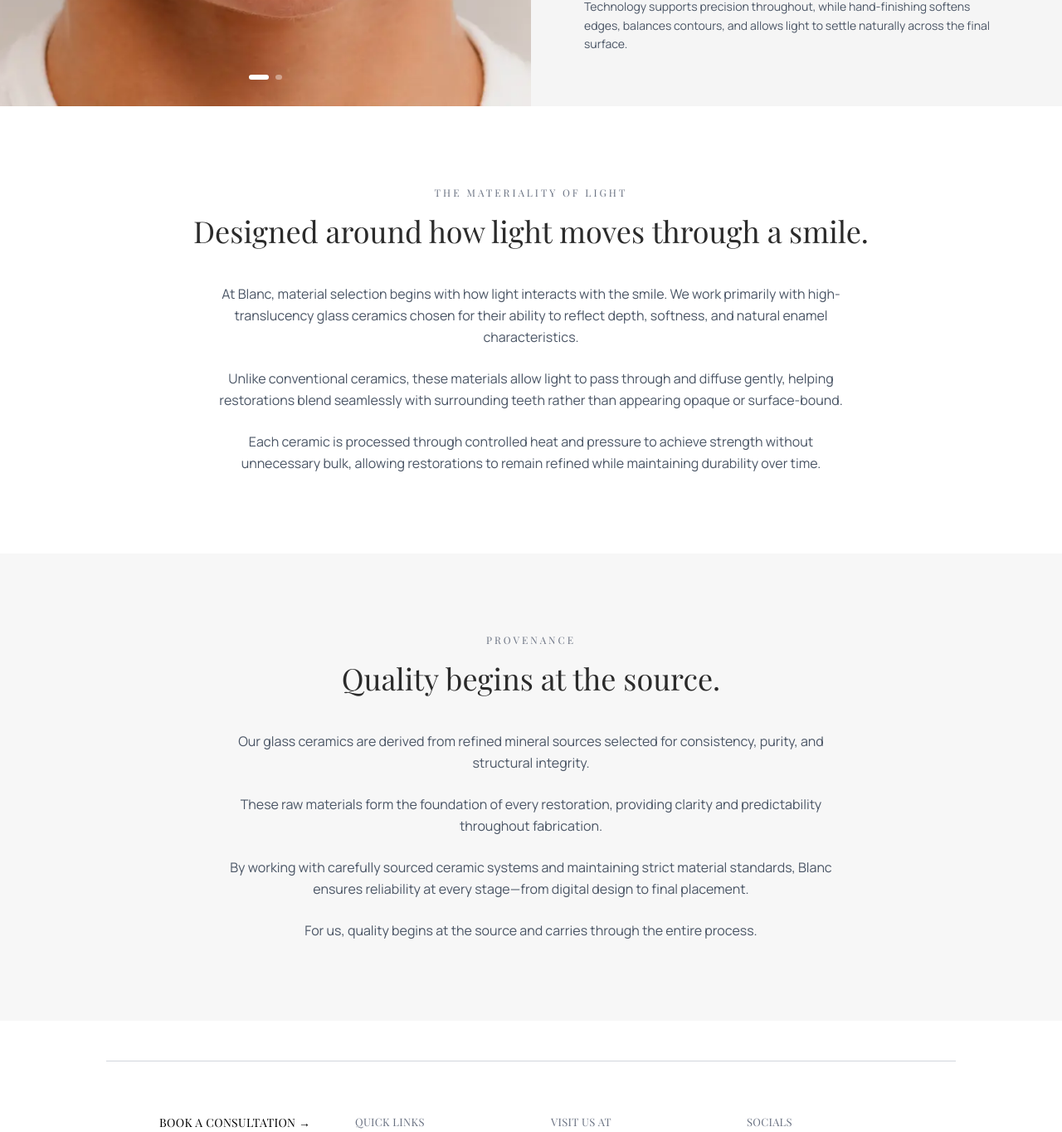
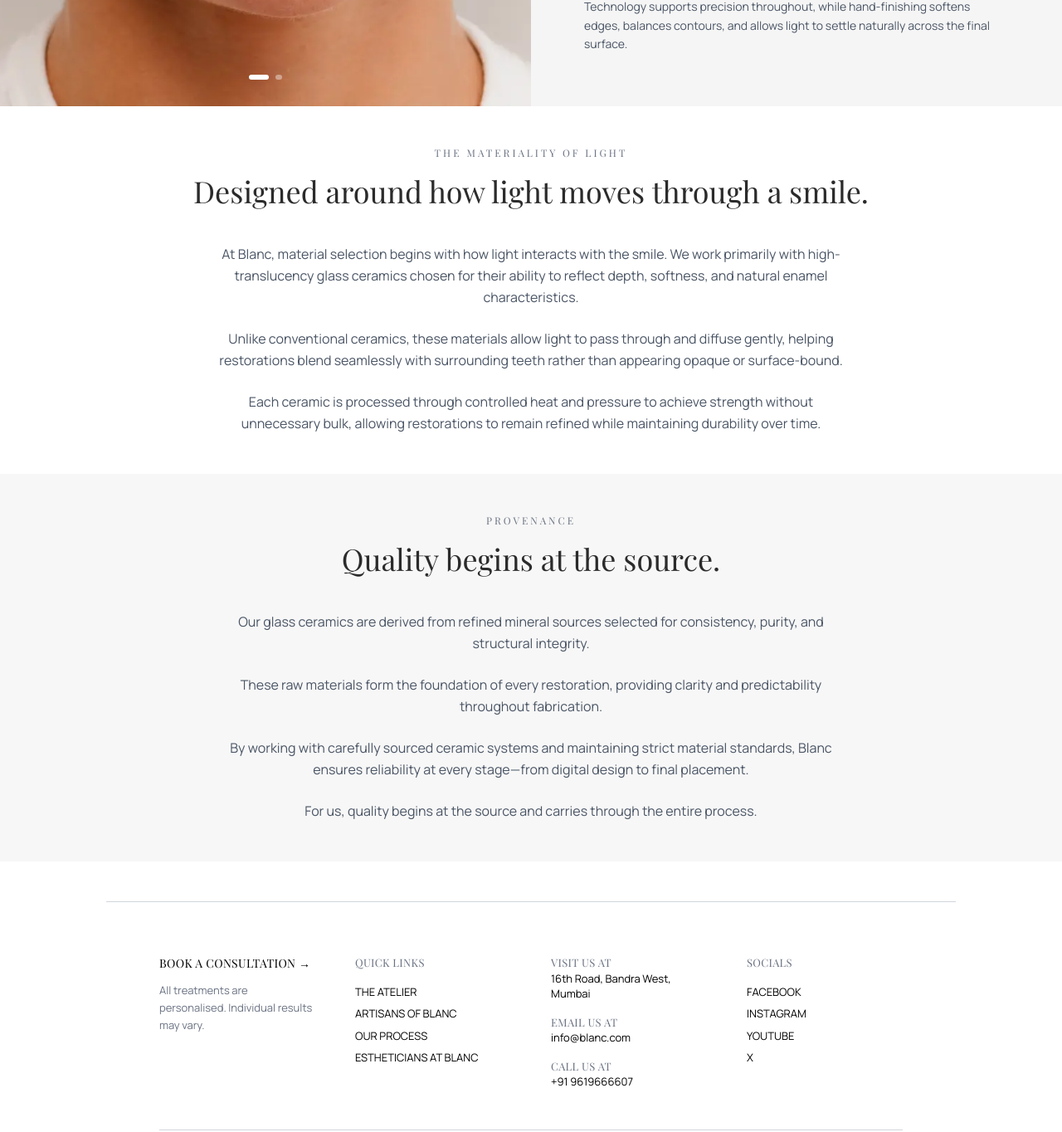
Before and after one commit to Ladwa14/blanc-website, a Next.js app: page /atelier in a window 1280 px wide. Shown: the part 672-2036 px from the top of the page at 83% size. Built offline with nearby package versions, Linux system fonts and the light colour scheme; a web font is replaced by a local one.

Commit message:
padding again decrease

```diff
--- a/app/atelier/page.tsx
+++ b/app/atelier/page.tsx
@@ -199,7 +199,7 @@ export default function Page() {
       </section>
 
       {/* MATERIALITY OF LIGHT */}
-      <section className="bg-white py-24 px-6 md:px-8">
+      <section className="bg-white py-12 px-6 md:px-8">
         <div className="max-w-5xl mx-auto">
           <p className="text-xs tracking-[0.25em] text-gray-500 mb-4 font-playfair text-center">
             THE MATERIALITY OF LIGHT
@@ -234,7 +234,7 @@ export default function Page() {
       </section>
 
       {/* PROVENANCE */}
-      <section className="bg-[#f7f7f7] py-24 px-6 md:px-8">
+      <section className="bg-[#f7f7f7] py-12 px-6 md:px-8">
         <div className="max-w-5xl mx-auto">
           <p className="text-xs tracking-[0.25em] text-gray-500 mb-4 font-playfair text-center">
             PROVENANCE
```
